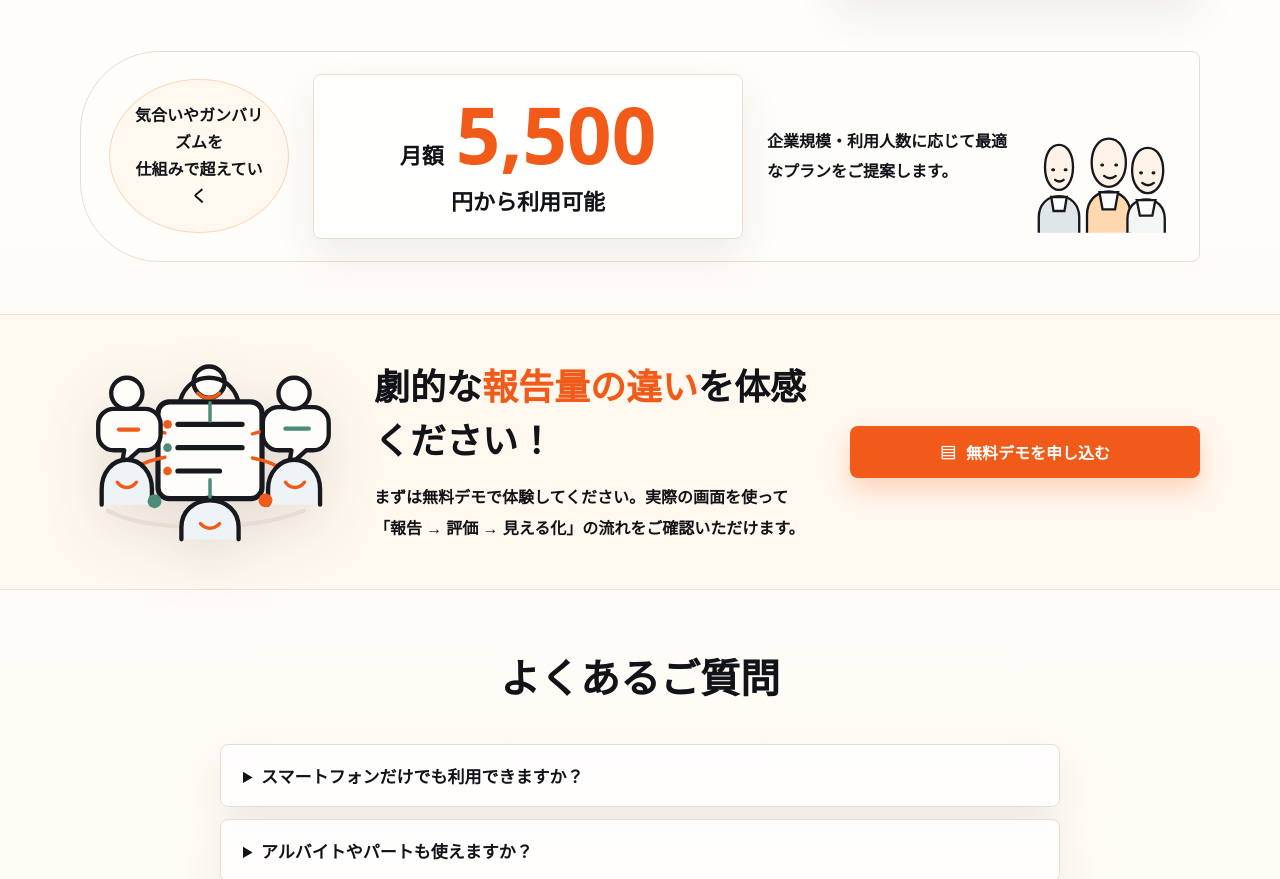
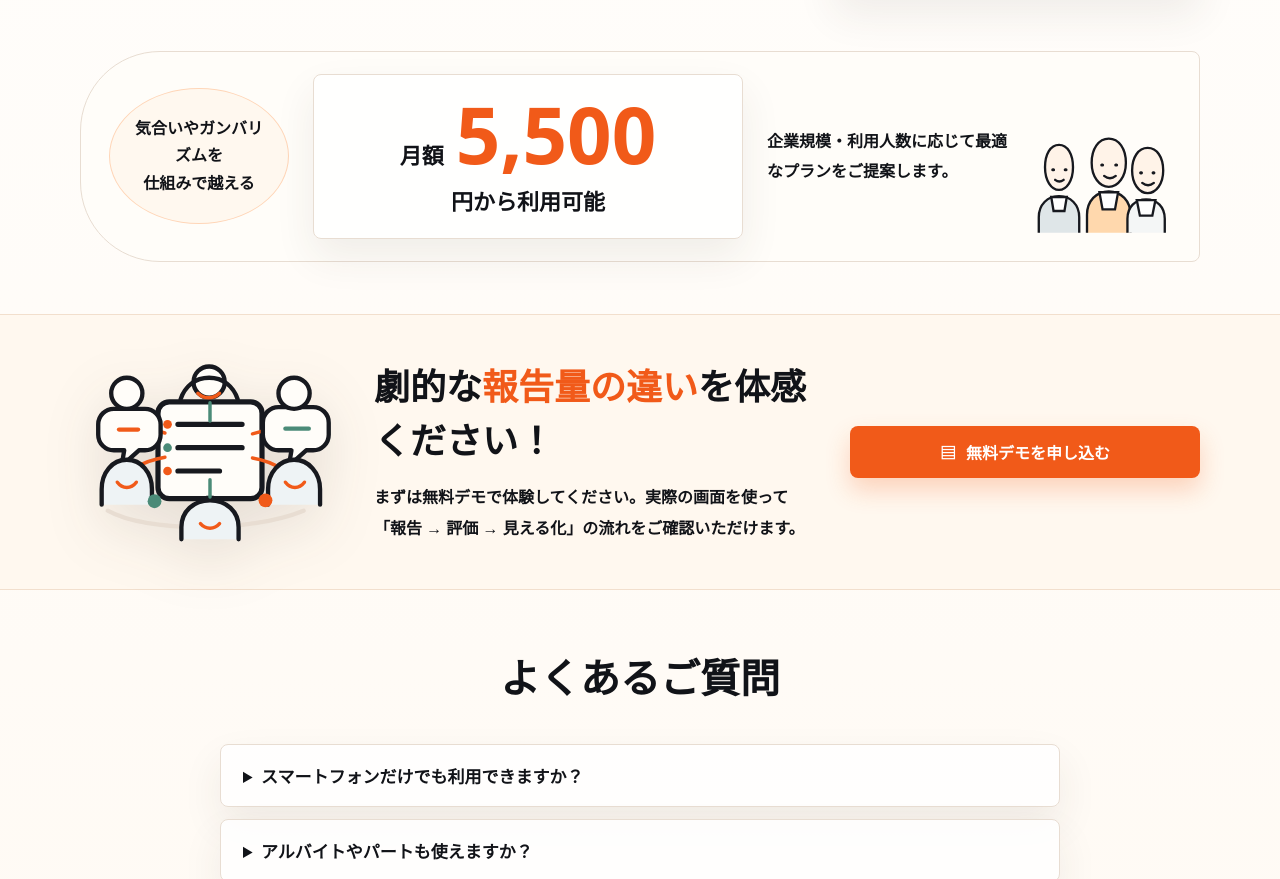
Before and after one commit to kanoetokyo/houkoku-kakumei-lp, a plain HTML site: page index.html in a window 1280 px wide. Shown: the part 2536-3415 px from the top of the page. Drawn offline with Linux system fonts and the light colour scheme.

Commit message:
Update pricing section copy

```diff
--- a/index.html
+++ b/index.html
@@ -344,7 +344,7 @@
       </section>
 
       <section class="price-band section-shell" id="price">
-        <div class="price-bubble">気合いやガンバリズムを<br />仕組みで超えていく</div>
+        <div class="price-bubble">気合いやガンバリズムを<br />仕組みで越える</div>
         <div class="price-card">
           <span>月額</span>
           <strong>5,500</strong>
```
